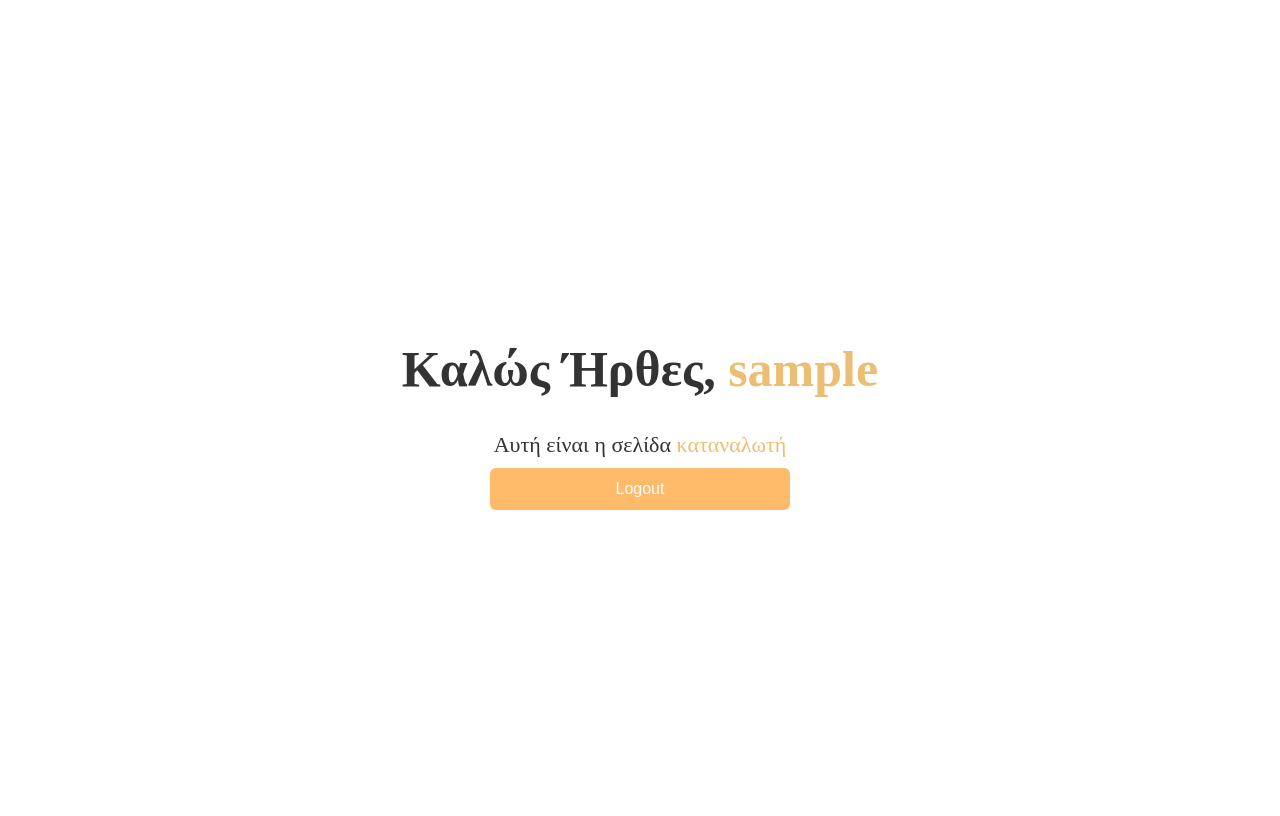
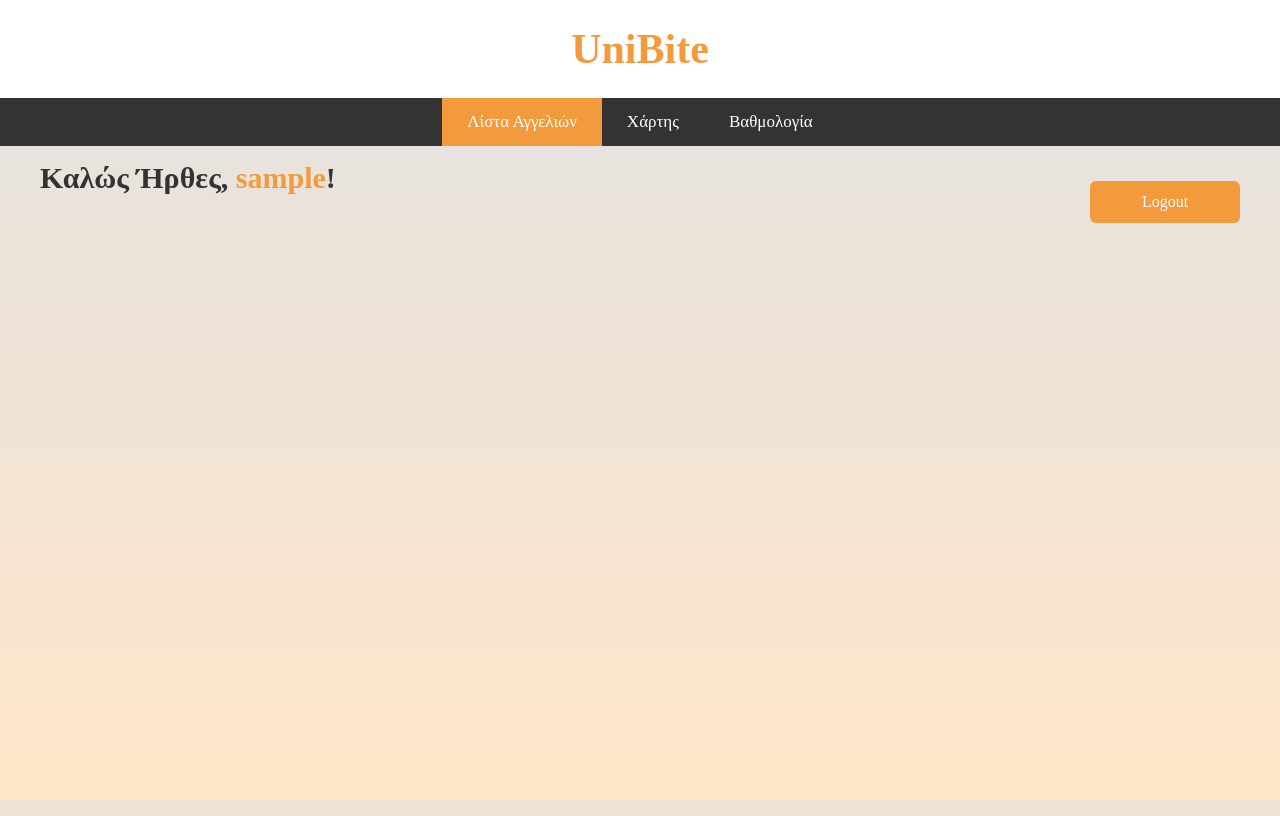
Before and after one commit to FedonTh/Web-Project, a PHP site: page /user_page.php in a window 1280 px wide. Run offline with PHP 8.4, Linux system fonts and the light colour scheme; the visitor is signed in with stand-in values (Sample User, id 1).

Commit message:
Add files via upload

```diff
--- a/style.css
+++ b/style.css
@@ -1,27 +1,45 @@
 
+/* =========================
+   GENERAL
+   ========================= */
 
-{
+* {
     margin: 0;
     padding: 0;
     box-sizing: border-box;
     font-family: "Times New Roman", Times, serif;
 }
 
+
+/* =========================
+   LOGIN / REGISTER
+   ========================= */
+
 body {
+    min-height: 100vh;
+    background: linear-gradient(to bottom, #e2e2e2, #ffe6c9);
+    color: #333;
+}
+
+
+/*
+   Το flex το χρησιμοποιούμε μόνο
+   στη σελίδα login/register.
+*/
+.login-page {
     display: flex;
     justify-content: center;
     align-items: center;
     min-height: 100vh;
-    background: linear-gradient(to bottom, #e2e2e2, #ffe6c9);
-    color: #333
 }
+
 
 .container {
     margin: 0 15px;
-
 }
 
-.form-box{
+
+.form-box {
     width: 100%;
     max-width: 500px;
     padding: 30px;
@@ -29,18 +47,20 @@ body {
     border-radius: 10px;
     box-shadow: 0 0 10px rgba(0, 0, 0, 0.1);
     display: none;
+}
 
-}
 
 .form-box.shown {
     display: block;
 }
+
 
 h2 {
     font-size: 34px;
     text-align: center;
     margin-bottom: 25px;
 }
+
 
 input,
 select {
@@ -55,8 +75,9 @@ select {
     margin-bottom: 20px;
 }
 
+
 button {
-    width:100%;
+    width: 100%;
     padding: 12px;
     background: #ffba6a;
     border-radius: 6px;
@@ -69,9 +90,11 @@ button {
     transition: 0.5s;
 }
 
+
 button:hover {
     background: #d39f68;
 }
+
 
 p {
     font-size: 14.5px;
@@ -79,16 +102,19 @@ p {
     margin-bottom: 10px;
 }
 
+
 p a {
     color: #d39f68;
     text-decoration: none;
 }
 
-p a:hover{
+
+p a:hover {
     text-decoration: underline;
 }
 
-.error-message{
+
+.error-message {
     padding: 12px;
     background: #f8d7da;
     border-radius: 6px;
@@ -98,24 +124,36 @@ p a:hover{
     margin-bottom: 20px;
 }
 
+
+/* =========================
+   GENERAL BOX PAGES
+   ========================= */
+
 h1 {
     font-size: 50px;
 }
 
+
 span {
-    color: #ecbe74
+    color: #ecbe74;
 }
 
-.box p{
+
+.box p {
     font-size: 22px;
 }
 
-.box button{
+
+.box button {
     display: block;
     width: 300px;
     margin: 0 auto;
 }
 
+
+/* =========================
+   ROLE SELECTION PAGE
+   ========================= */
 
 .role-container {
     width: 90%;
@@ -125,17 +163,22 @@ span {
     border-radius: 10px;
     box-shadow: 0 0 10px rgba(0, 0, 0, 0.1);
     text-align: center;
+
+    margin: 100px auto;
 }
+
 
 .role-container h1 {
     font-size: 32px;
     margin-bottom: 15px;
 }
 
+
 .role-container p {
     font-size: 18px;
     margin-bottom: 35px;
 }
+
 
 .role-buttons {
     display: flex;
@@ -143,6 +186,7 @@ span {
     gap: 30px;
     margin-bottom: 30px;
 }
+
 
 .role-buttons button {
     width: 300px;
@@ -152,14 +196,139 @@ span {
     margin-bottom: 0;
 }
 
+
 .logout-button {
     width: 200px;
     background: #777;
 }
 
+
 .logout-button:hover {
     background: #555;
 }
+
+
+/* =========================
+   USER PAGE - LOGO
+   ========================= */
+
+.logo {
+    width: 100%;
+    padding: 25px 0;
+
+    text-align: center;
+
+    background-color: #fff;
+
+    font-size: 42px;
+    font-weight: bold;
+
+    color: #f29a3c;
+}
+
+
+/* =========================
+   USER PAGE - NAVBAR
+   ========================= */
+
+.navbar {
+    list-style-type: none;
+
+    margin: 0;
+    padding: 0;
+
+    overflow: hidden;
+
+    background-color: #333;
+
+    position: sticky;
+    top: 0;
+
+    z-index: 1000;
+
+    display: flex;
+    justify-content: center;
+}
+
+
+.navbar li {
+    float: none;
+}
+
+
+.navbar li a {
+    display: block;
+
+    color: white;
+
+    text-align: center;
+
+    padding: 14px 25px;
+
+    text-decoration: none;
+
+    font-size: 17px;
+}
+
+
+.navbar li a:hover {
+    background-color: #111;
+}
+
+
+.navbar li a.active {
+    background-color: #f29a3c;
+}
+
+
+/*  USER PAGE - WELCOME   */
+
+.user-header {
+    display: flex;
+    flex-direction: row;
+    justify-content: space-between;
+    align-items: flex-start;
+
+    padding: 15px 40px;
+
+}
+
+.user-header h1 {
+    font-size: 30px;
+
+    margin: 0 0 10px 0;
+}
+
+
+.user-header h1 span {
+    color: #f29a3c;
+}
+
+
+.user-header p {
+    text-align: center;
+    font-size: 18px;
+}
+
+
+/* =========================
+   USER PAGE - LOGOUT
+   ========================= */
+
+.user-header button {
+    width: 150px;
+    margin-top: 20px;
+    background-color: #f29a3c;
+}
+
+.user-header button:hover {
+    background-color: #f29a3c;
+}
+
+
+/* =========================
+   RESPONSIVE
+   ========================= */
 
 @media (max-width: 700px) {
 
@@ -172,4 +341,18 @@ span {
         width: 100%;
         max-width: 350px;
     }
+
+    .navbar li a {
+        padding: 14px 10px;
+        font-size: 14px;
+    }
+
+    .user-header {
+        padding: 25px;
+    }
+
+    .user-header h1 {
+        font-size: 24px;
+    }
+
 }
--- a/user_page.php
+++ b/user_page.php
@@ -1,25 +1,68 @@
 <?php
-
 session_start();
-if (!isset($_SESSION['username'])) {
-    header("Location: index.php");
-    exit();
-}
 ?>
 
 <!DOCTYPE html>
-<html lang="en">
+<html lang="el">
+
 <head>
     <meta charset="UTF-8">
     <meta name="viewport" content="width=device-width, initial-scale=1.0">
-    <title>Σελίδα Καταναλωτή</title>
+
+    <title>UniBite - Καταναλωτής</title>
+
     <link rel="stylesheet" href="style.css">
 </head>
-<body style="background: #fff;">
-    <div class="box">
-        <h1>Καλώς Ήρθες, <span><?= $_SESSION['username']; ?></span></h1>
-        <p>Αυτή είναι η σελίδα <span>καταναλωτή</span></p>
-        <button onclick="window.location.href='logout.php'"> Logout </button>
+
+<body>
+
+    <!-- Logo -->
+    <div class="logo">
+        UniBite
     </div>
+
+
+    <!-- Navbar -->
+    <ul class="navbar">
+
+        <li>
+            <a class="active" href="user_page.php">
+                Λίστα Αγγελιών
+            </a>
+        </li>
+
+        <li>
+            <a href="#">
+                Χάρτης
+            </a>
+        </li>
+
+        <li>
+            <a href="#">
+                Βαθμολογία
+            </a>
+        </li>
+
+    </ul>
+
+
+    <!-- Welcome message + Logout -->
+    <div class="user-header">
+
+        <div>
+            <h1>
+                Καλώς Ήρθες,
+                <span><?= $_SESSION['username']; ?></span>!
+            </h1>
+
+        </div>
+
+        <button onclick="window.location.href='logout.php'">
+            Logout
+        </button>
+
+    </div>
+
 </body>
+
 </html>
```
